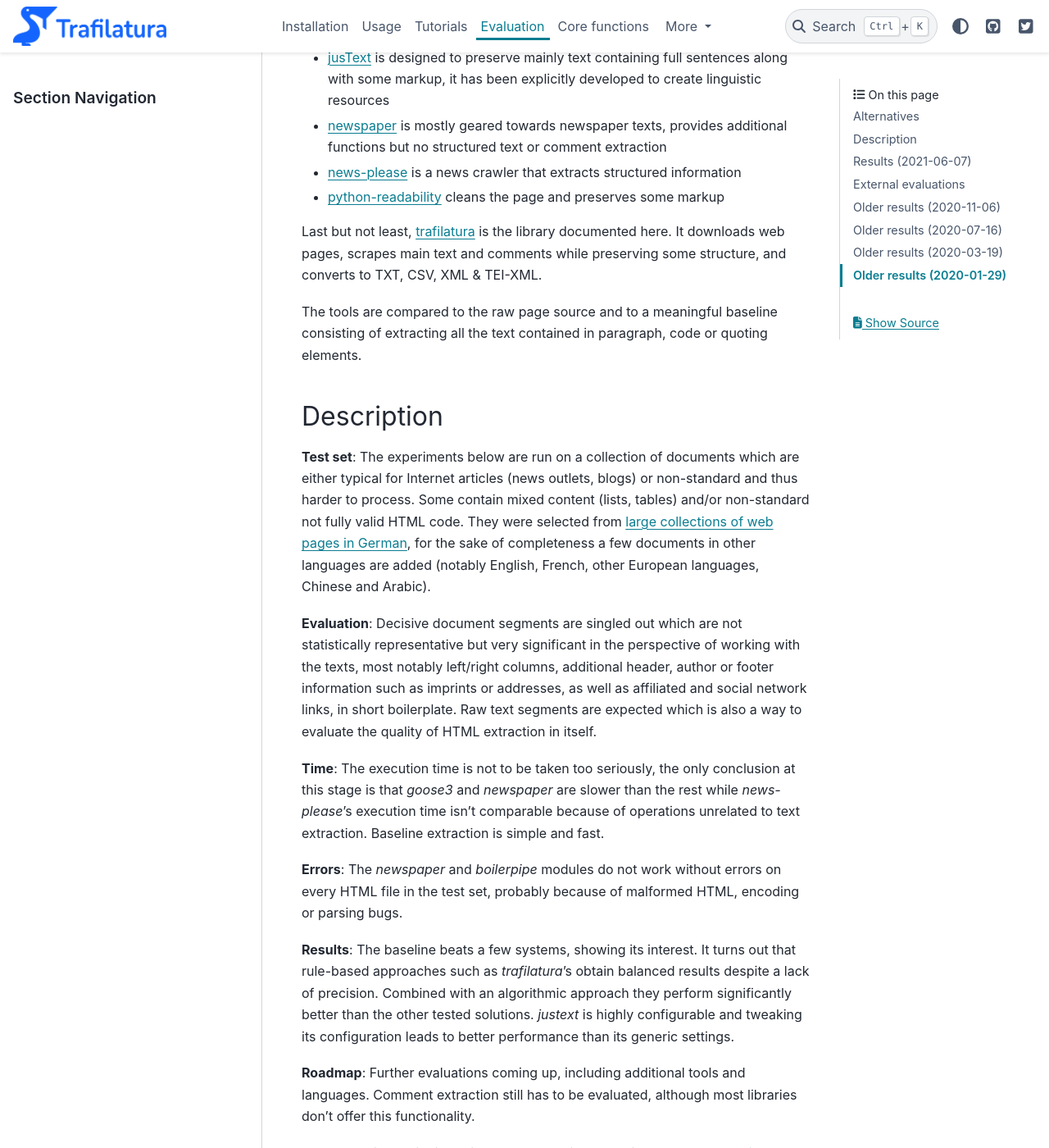
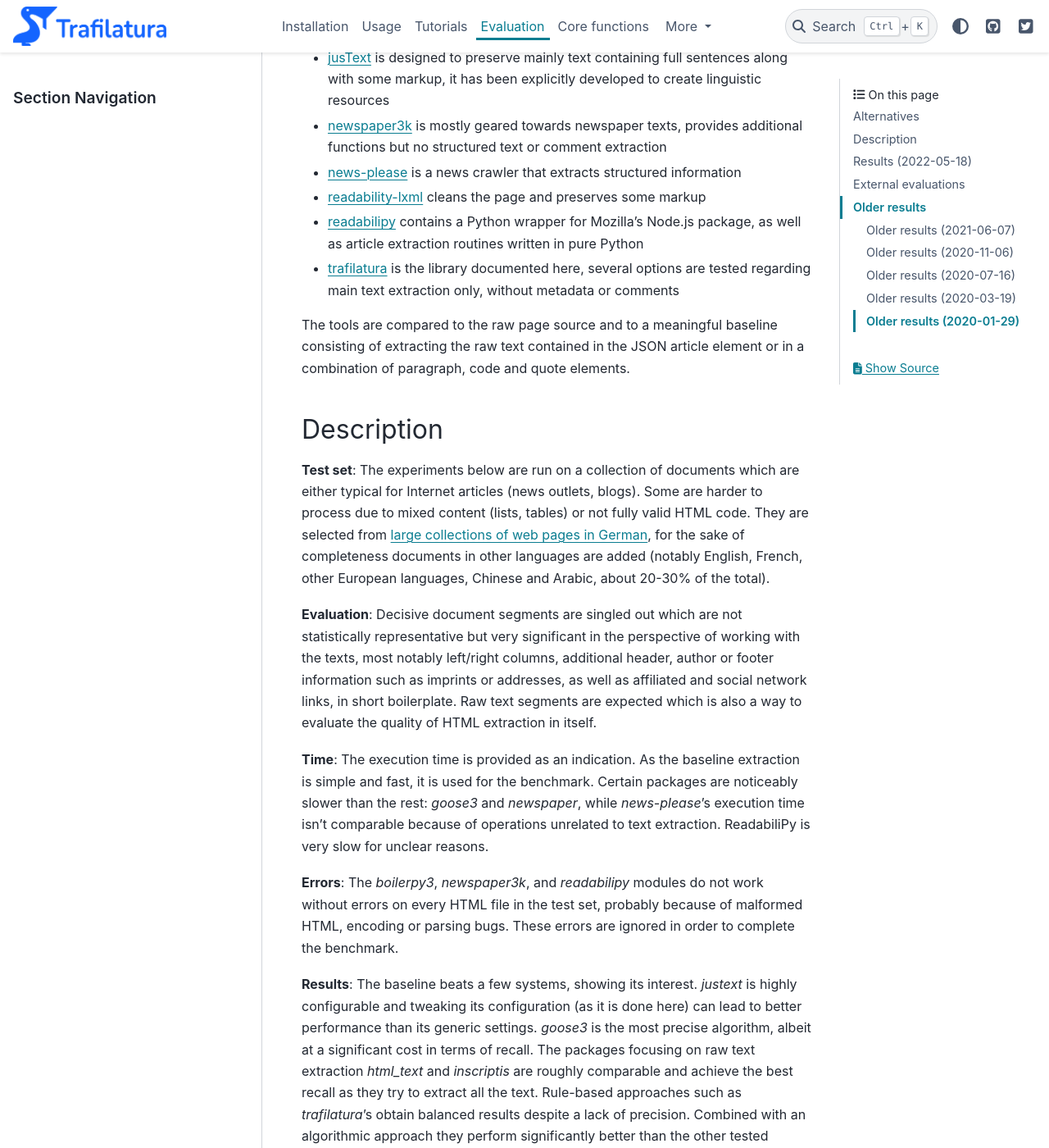
Before and after one commit to adbar/trafilatura, a Sphinx documentation site: the page built from docs/evaluation.rst, in a window 1280 px wide and 1400 px high, scrolled down 967 px. Shown: the whole window at 82% size. Built offline with Sphinx 7.4.7 and the PyData theme 0.15.4, drawn with Linux system fonts in a browser that asks for light colours; some of the changed text lies outside the part shown.

Commit message:
update evaluation

```diff
--- a/docs/evaluation.rst
+++ b/docs/evaluation.rst
@@ -18,7 +18,7 @@
 
 Although a few corresponding Python packages are not actively maintained the following alternatives exist.
 
-These packages keep the structure intact but don't focus on main text extraction:
+These packages keep the structure intact but do not focus on main text extraction:
 
 - `html2text <https://github.com/Alir3z4/html2text>`_ converts HTML pages to Markup language
 - `html_text <https://github.com/TeamHG-Memex/html-text>`_ converts HTML code to plain text
@@ -26,39 +26,77 @@
 
 These packages focus on main text extraction:
 
-- `boilerpy3 <https://github.com/jmriebold/BoilerPy3>`_ is a Python version of the `boilerpipe algorithm <https://github.com/kohlschutter/boilerpipe>`_ for boilerplate removal and fulltext extraction
-- `dragnet <https://github.com/dragnet-org/dragnet>`_ features combined and machine-learning approaches, but requires more dependencies and potentially fine-tuning
+- `boilerpy3 <https://github.com/jmriebold/BoilerPy3>`_ is a Python version of the boilerpipe algorithm for boilerplate removal and fulltext extraction
+- *dragnet* is not maintained anymore, it is provided for reference only (in older evaluations)
 - `goose3 <https://github.com/goose3/goose3>`_ can extract information for embedded content but doesn't preserve markup
 - `jusText <https://github.com/miso-belica/jusText>`_ is designed to preserve mainly text containing full sentences along with some markup, it has been explicitly developed to create linguistic resources
-- `newspaper <https://github.com/codelucas/newspaper>`_ is mostly geared towards newspaper texts, provides additional functions but no structured text or comment extraction
+- `newspaper3k <https://github.com/codelucas/newspaper>`_ is mostly geared towards newspaper texts, provides additional functions but no structured text or comment extraction
 - `news-please <https://github.com/fhamborg/news-please>`_ is a news crawler that extracts structured information
-- `python-readability <https://github.com/buriy/python-readability>`_ cleans the page and preserves some markup
+- `readability-lxml <https://github.com/buriy/python-readability>`_ cleans the page and preserves some markup
+- `readabilipy <https://github.com/alan-turing-institute/ReadabiliPy>`_ contains a Python wrapper for Mozilla's Node.js package, as well as article extraction routines written in pure Python
+- `trafilatura <https://github.com/adbar/trafilatura>`_ is the library documented here, several options are tested regarding main text extraction only, without metadata or comments
 
-Last but not least, `trafilatura <https://github.com/adbar/trafilatura>`_ is the library documented here. It downloads web pages, scrapes main text and comments while preserving some structure, and converts to TXT, CSV, XML & TEI-XML.
-
-The tools are compared to the raw page source and to a meaningful baseline consisting of extracting all the text contained in paragraph, code or quoting elements.
+The tools are compared to the raw page source and to a meaningful baseline consisting of extracting the raw text contained in the JSON article element or in a combination of paragraph, code and quote elements.
 
 
 Description
 -----------
 
-**Test set**: The experiments below are run on a collection of documents which are either typical for Internet articles (news outlets, blogs) or non-standard and thus harder to process. Some contain mixed content (lists, tables) and/or non-standard not fully valid HTML code. They were selected from `large collections of web pages in German <https://www.dwds.de/d/k-web>`_, for the sake of completeness a few documents in other languages are added (notably English, French, other European languages, Chinese and Arabic).
+**Test set**: The experiments below are run on a collection of documents which are either typical for Internet articles (news outlets, blogs). Some are harder to process due to mixed content (lists, tables) or not fully valid HTML code. They are selected from `large collections of web pages in German <https://www.dwds.de/d/k-web>`_, for the sake of completeness documents in other languages are added (notably English, French, other European languages, Chinese and Arabic, about 20-30% of the total).
 
 **Evaluation**: Decisive document segments are singled out which are not statistically representative but very significant in the perspective of working with the texts, most notably left/right columns, additional header, author or footer information such as imprints or addresses, as well as affiliated and social network links, in short boilerplate. Raw text segments are expected which is also a way to evaluate the quality of HTML extraction in itself.
 
-**Time**: The execution time is not to be taken too seriously, the only conclusion at this stage is that *goose3* and *newspaper* are slower than the rest while *news-please*'s execution time isn't comparable because of operations unrelated to text extraction. Baseline extraction is simple and fast.
+**Time**: The execution time is provided as an indication. As the baseline extraction is simple and fast, it is used for the benchmark. Certain packages are noticeably slower than the rest: *goose3* and *newspaper*, while *news-please*'s execution time isn't comparable because of operations unrelated to text extraction. ReadabiliPy is very slow for unclear reasons.
 
-**Errors**: The *newspaper* and *boilerpipe* modules do not work without errors on every HTML file in the test set, probably because of malformed HTML, encoding or parsing bugs.
+**Errors**: The *boilerpy3*, *newspaper3k*, and *readabilipy* modules do not work without errors on every HTML file in the test set, probably because of malformed HTML, encoding or parsing bugs. These errors are ignored in order to complete the benchmark.
 
-**Results**: The baseline beats a few systems, showing its interest. It turns out that rule-based approaches such as *trafilatura*'s obtain balanced results despite a lack of precision. Combined with an algorithmic approach they perform significantly better than the other tested solutions. *justext* is highly configurable and tweaking its configuration leads to better performance than its generic settings.
+**Results**: The baseline beats a few systems, showing its interest. *justext* is highly configurable and tweaking its configuration (as it is done here) can lead to better performance than its generic settings. *goose3* is the most precise algorithm, albeit at a significant cost in terms of recall. The packages focusing on raw text extraction *html_text* and *inscriptis* are roughly comparable and achieve the best recall as they try to extract all the text. Rule-based approaches such as *trafilatura*'s obtain balanced results despite a lack of precision. Combined with an algorithmic approach they perform significantly better than the other tested solutions.
 
-**Roadmap**: Further evaluations coming up, including additional tools and languages. Comment extraction still has to be evaluated, although most libraries don't offer this functionality.
+**Roadmap**: Further evaluations will be run, including additional tools and languages. Comment extraction still has to be evaluated, although most libraries don not offer this functionality.
 
-The evaluation script is available on the project repository: `tests/comparison.py <https://github.com/adbar/trafilatura/blob/master/tests/comparison.py>`_. To reproduce the tests just clone the repository, install all necessary packages and run the evaluation script with the data provided in the *tests* directory.
+The evaluation script is available on the project repository: `tests/README.rst <https://github.com/adbar/trafilatura/blob/master/tests/>`_. To reproduce the tests just clone the repository, install all necessary packages and run the evaluation script with the data provided in the *tests* directory.
 
 
-Results (2021-06-07)
+Results (2022-05-18)
 --------------------
+
+=============================== =========  ========== ========= ========= ======
+750 documents, 2236 text & 2250 boilerplate segments, Python 3.8
+--------------------------------------------------------------------------------
+Python Package                  Precision  Recall     Accuracy  F-Score   Diff.
+=============================== =========  ========== ========= ========= ======
+*raw HTML*                      0.527      0.874      0.546     0.658     0
+html2text 2020.1.16             0.486      0.709      0.481     0.577     7.6x
+html_text 0.5.2                 0.529      **0.958**  0.554     0.682     2.2x
+inscriptis 2.2.0 (html to txt)  0.534      **0.959**  0.563     0.686     3.5x
+newspaper3k 0.2.8               0.895      0.593      0.762     0.713     12x
+justext 3.0.0 (custom)          0.865      0.650      0.775     0.742     5.2x
+boilerpy3 1.0.6 (article mode)  0.814      0.744      0.787     0.777     4.1x
+*baseline (text markup)*        0.757      0.827      0.781     0.790     **1x**
+goose3 3.1.9                    **0.934**  0.690      0.821     0.793     22x
+readability-lxml 0.8.1          0.891      0.729      0.820     0.801     5.8x
+news-please 1.5.22              0.898      0.734      0.826     0.808     61x
+readabilipy 0.2.0               0.877      0.870      0.874     0.874     248x
+trafilatura 1.2.2 (fast)        0.914      0.886      0.902     0.900     4.8x
+trafilatura 1.2.2 (precision)   **0.932**  0.874      0.905     0.902     9.4x
+trafilatura 1.2.2 (standard)    0.914      0.904      **0.910** **0.909** 7.1x
+=============================== =========  ========== ========= ========= ======
+
+
+External evaluations
+--------------------
+
+- Trafilatura is the most efficient open-source library in *ScrapingHub*'s `article extraction benchmark <https://github.com/scrapinghub/article-extraction-benchmark>`_.
+- Best overall tool according to Gaël Lejeune & Adrien Barbaresi, `Bien choisir son outil d'extraction de contenu à partir du Web <https://hal.archives-ouvertes.fr/hal-02768510v3/document>`_ (2020, PDF, in French).
+- Comparison on a small `sample of Polish news texts and forums <https://github.com/tsolewski/Text_extraction_comparison_PL>`_.
+
+
+Older results
+-------------
+
+
+Older results (2021-06-07)
+^^^^^^^^^^^^^^^^^^^^^^^^^^
 
 =============================== =========  ========== ========= ========= ======
 500 documents, 1487 text and 1496 boilerplate segments
@@ -82,17 +120,9 @@
 =============================== =========  ========== ========= ========= ======
 
 
-External evaluations
---------------------
-
-- Trafilatura is the most efficient open-source library in *ScrapingHub*'s `article extraction benchmark <https://github.com/scrapinghub/article-extraction-benchmark>`_.
-- Best overall tool according to Gaël Lejeune & Adrien Barbaresi, `Bien choisir son outil d'extraction de contenu à partir du Web <https://hal.archives-ouvertes.fr/hal-02768510v3/document>`_ (2020, PDF, in French).
-- Comparison on a small `sample of Polish news texts and forums <https://github.com/tsolewski/Text_extraction_comparison_PL>`_.
-
-
 
 Older results (2020-11-06)
---------------------------
+^^^^^^^^^^^^^^^^^^^^^^^^^^
 
 =============================== =========  ========== ========= ========= ======
 500 documents, 1487 text and 1496 boilerplate segments
@@ -118,7 +148,7 @@
 
 
 Older results (2020-07-16)
---------------------------
+^^^^^^^^^^^^^^^^^^^^^^^^^^
 
 =============================== =========  ========== ========= ========= ======
 400 documents, 1186 text and 1198 boilerplate segments
@@ -143,7 +173,7 @@
 
 
 Older results (2020-03-19)
---------------------------
+^^^^^^^^^^^^^^^^^^^^^^^^^^
 
 =============================== =========  ========== ========= ========= =====
 300 documents, 869 text and 878 boilerplate segments
@@ -169,7 +199,7 @@
 
 
 Older results (2020-01-29)
---------------------------
+^^^^^^^^^^^^^^^^^^^^^^^^^^
 
 =============================== =========  ========== ========= ========= =====
 100 documents, 266 text and 294 boilerplate segments
```
Also changed, not shown: README.rst (+12 -11 lines), 2 other files.
